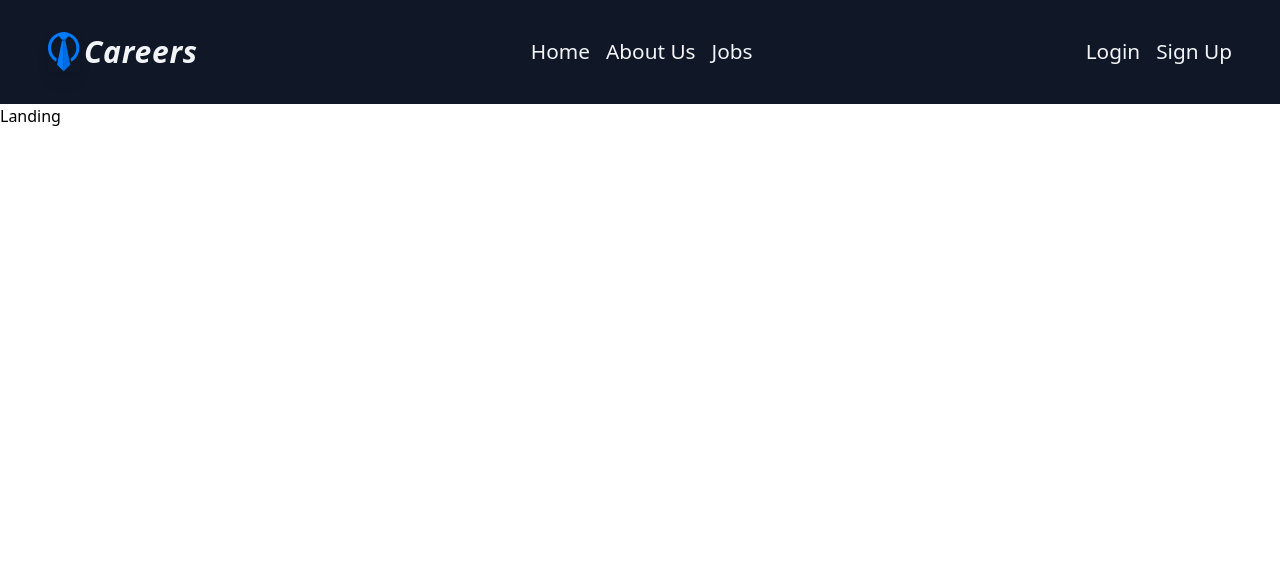
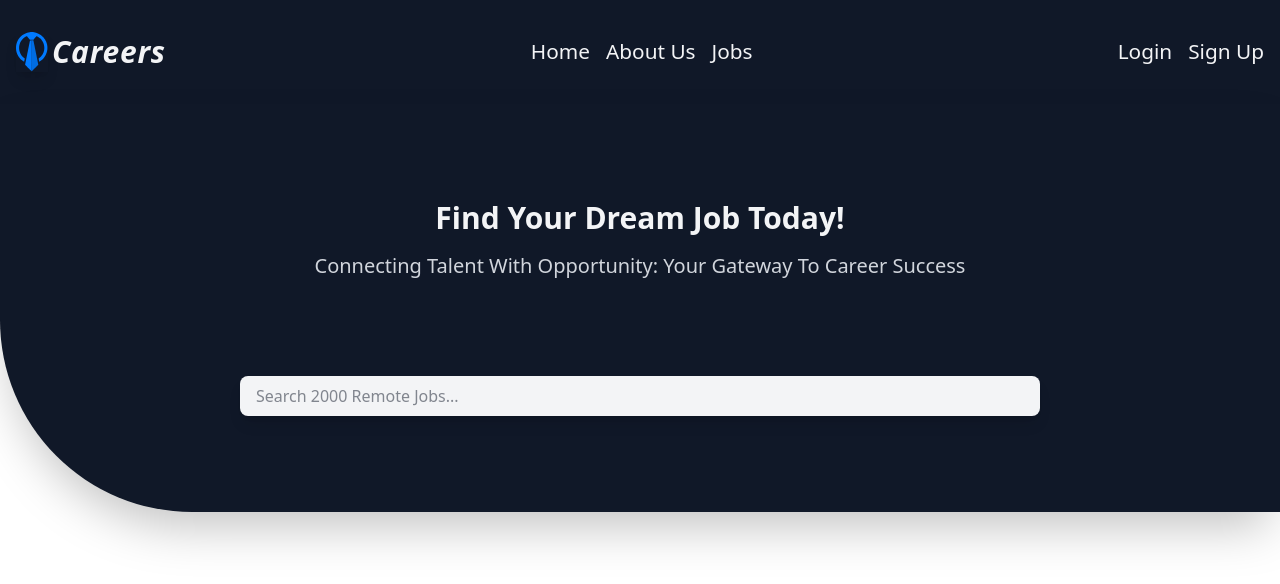
Before and after one commit to JudithJude369/Careers, a React (Vite) app: page / in a window 1280 px wide. Shown: the top 584 px of the page. Built offline with nearby package versions, Linux system fonts and the light colour scheme.

Commit message:
landing page

```diff
--- /dev/null
+++ b/src/components/FormInput.jsx
@@ -0,0 +1,19 @@
+const FormInput = () => {
+  return (
+    <div>
+      <form
+        action=""
+        className="max-w-[500px] lg:max-w-[800px] mx-auto text-gray-900 m-20"
+      >
+        <input
+          type="text"
+          value=""
+          placeholder="Search 2000 Remote Jobs..."
+          className="rounded-lg shadow-lg bg-gray-100 px-4 py-2 w-[100%] cursor-pointer"
+        />
+      </form>
+    </div>
+  );
+};
+
+export default FormInput;
--- a/src/components/Navbar.jsx
+++ b/src/components/Navbar.jsx
@@ -1,5 +1,5 @@
 import { NavLink } from "react-router-dom";
-import Logo from "./Logo";
+import { Logo } from "@/components";
 import { GiHamburgerMenu } from "react-icons/gi";
 import { useState } from "react";
 
@@ -22,8 +22,8 @@ const Navbar = () => {
   return (
     <main className="bg-gray-900  w-[100%]">
       {/* mobile menu */}
-      <section className="lg:hidden ">
-        <div className="flex justify-between items-center p-4">
+      <section className="lg:hidden relative">
+        <div className="flex justify-between items-center p-8 ">
           <Logo />
           <GiHamburgerMenu
             onClick={handleToggleMenu}
@@ -33,7 +33,7 @@ const Navbar = () => {
         {toggleMenu && (
           <div
             onClick={handleOpenMenu}
-            className="bg-gray-100 grid grid-cols-1 gap-1 capitalize p-8 items-center text-[1.3rem] text-gray-900 font-semibold shadow-lg"
+            className="bg-gray-100 grid grid-cols-1 gap-1 capitalize p-8 items-center text-[1.3rem] text-gray-900 font-semibold shadow-2xl absolute top-[6rem] w-full z-50 transition-all"
           >
             <NavLink
               to="/"
@@ -69,7 +69,7 @@ const Navbar = () => {
         )}
       </section>
       {/* desktop menu */}
-      <section className="hidden lg:flex text-gray-100  text-[1.3rem] capitalize py-8 px-12 justify-between items-center">
+      <section className="hidden lg:flex text-gray-100  text-[1.3rem] capitalize  justify-between items-center  max-w-7xl py-8 mx-auto px-4">
         <Logo />
         <div className=" flex gap-4 items-center">
           <NavLink to="/" className="cursor-pointer hover:underline">
--- /dev/null
+++ b/src/components/index.js
@@ -0,0 +1,3 @@
+export { default as Navbar } from "@/components/Navbar";
+export { default as Logo } from "@/components/Logo";
+export { default as FormInput } from "@/components/FormInput";
--- a/src/index.css
+++ b/src/index.css
@@ -42,6 +42,10 @@
   --green-dark: #0f5132;
 }
 
+html {
+  scroll-behavior: smooth;
+  overflow: scroll;
+}
 /* loader */
 @keyframes spinner {
   to {
@@ -59,3 +63,11 @@
   animation: spinner 0.6s linear infinite;
   /* margin: 0 auto; */
 }
+
+.align-items {
+  display: flex;
+  justify-items: center;
+  flex-direction: column;
+  width: 100%;
+  padding: 1rem 4rem;
+}
--- a/src/pages/HomeLayout.jsx
+++ b/src/pages/HomeLayout.jsx
@@ -1,13 +1,11 @@
-import Navbar from "@/components/Navbar";
+import { Navbar } from "@/components";
 import { Outlet } from "react-router-dom";
 
 const HomeLayout = () => {
   return (
     <>
       <Navbar />
-      <section>
-        <Outlet />
-      </section>
+      <Outlet />
     </>
   );
 };
--- a/src/pages/Landing.jsx
+++ b/src/pages/Landing.jsx
@@ -1,5 +1,17 @@
+import { FormInput } from "@/components";
+
 const Landing = () => {
-  return <div>Landing</div>;
+  return (
+    <section className="text-gray-100 bg-gray-900 align-items  shadow-2xl text-center rounded-bl-[12rem] overflow-hidden">
+      <h1 className="text-3xl font-[800] capitalize mt-20">
+        Find your dream job today!
+      </h1>
+      <p className="capitalize text-xl text-gray-300 m-4">
+        connecting talent with opportunity: your gateway to career success
+      </p>
+      <FormInput />
+    </section>
+  );
 };
 
 export default Landing;
```
